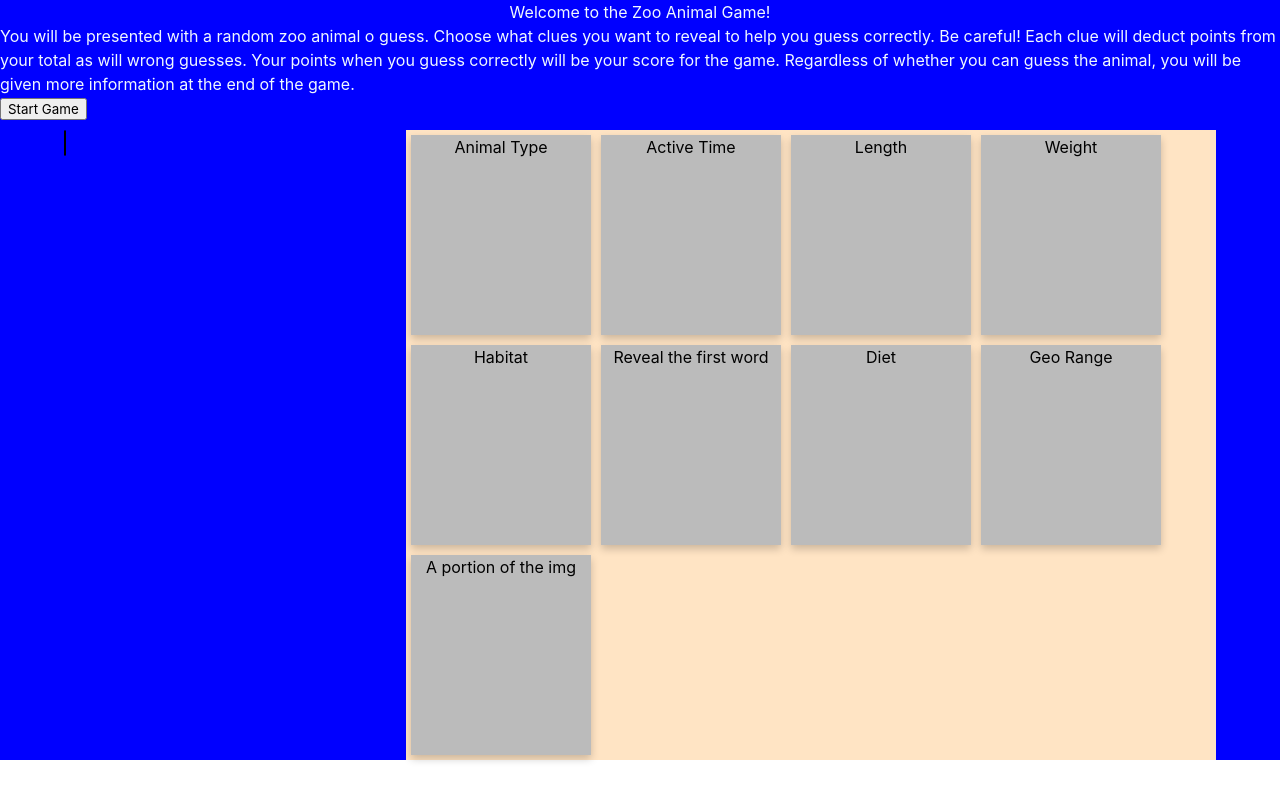
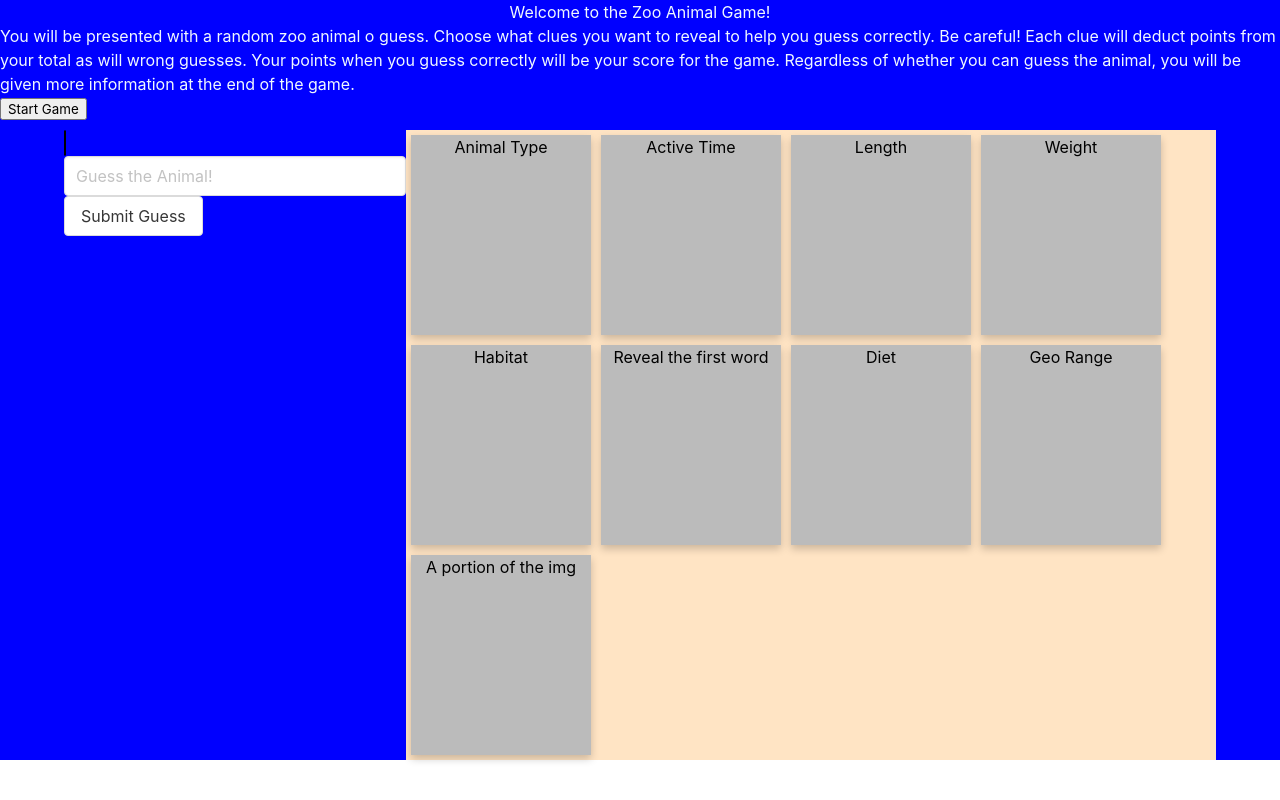
Before and after one commit to FelishaYuMacias/Zoo-Animal-Game, a plain HTML site: page index.html in a window 1280 px wide. Drawn offline with nearby package versions, Linux system fonts and the light colour scheme; no server answers.

Commit message:
added css framework and basic input and button for user guess

```diff
--- a/assets/css/style.css
+++ b/assets/css/style.css
@@ -90,10 +90,11 @@ h2 {
 #img-container{
     width:38%;
     display:flex;
+    flex-direction: column;
     align-items: flex-start;}
-    #img-container span{overflow:hidden;
-        border:1px solid black;
-        border-radius: 10px;}
+ #img-container span{overflow:hidden;
+    border:1px solid black;
+    border-radius: 10px;}
 #card-container2{
     width:58%;margin:0 auto;
     display:flex;
--- a/index.html
+++ b/index.html
@@ -27,8 +27,12 @@
 
             <div id="img-container">
                 <span><img src="" id="blur-image"/></span>
+
+                <div id="input-container">
+                    <input class="input" type="text" placeholder="Guess the Animal!">
+                    <button class="button">Submit Guess</button>
+                </div>
             </div>
-
 
             <div id="card-container">
                 <div class="clue" id="clue-1">
@@ -155,6 +159,7 @@
             </div>
         </div>
 
+
     </section>
 
 <!-- linked our custom js  -->
```
